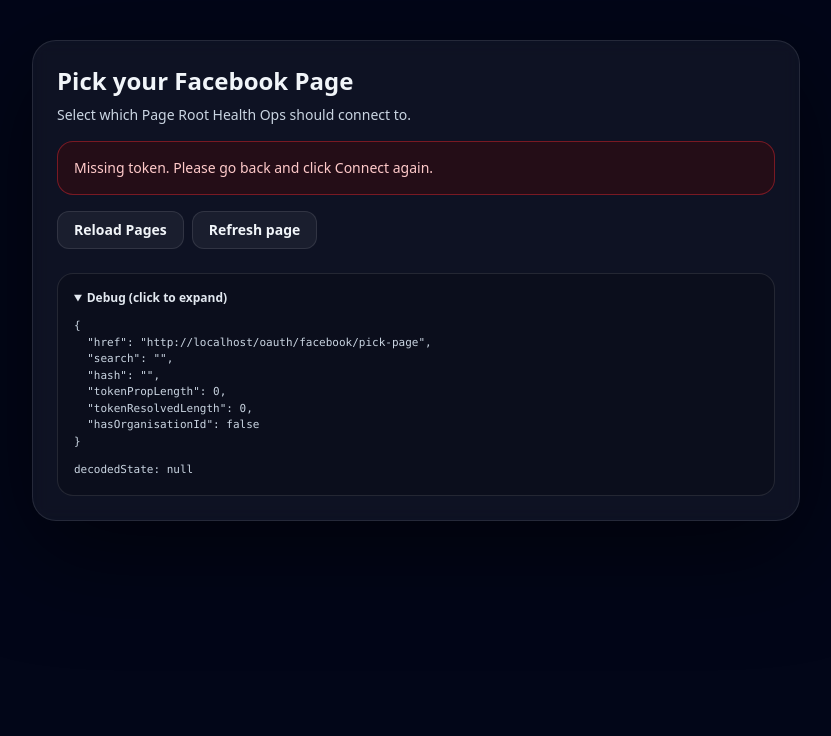
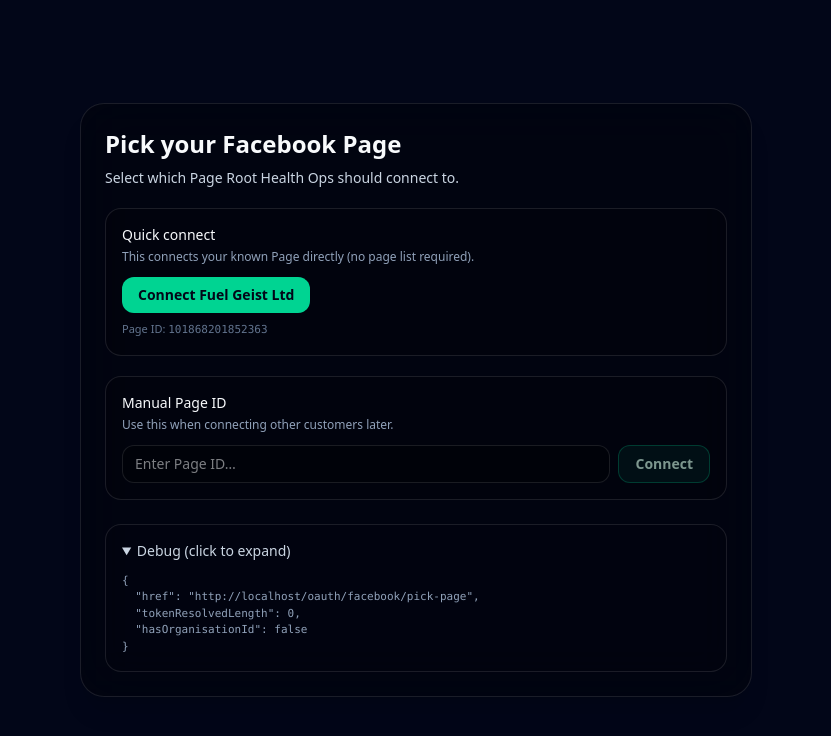
Before and after one commit to Hypnohippy/root-health-ops-dashboard1, a Next.js app: page /oauth/facebook/pick-page in a window 1280 px wide. Both pictures are taken after a click on the heading "Debug (click to expand)". Shown: the top 736 px of the page, without its empty margins (224-1055 px from the left). Built offline with nearby package versions, Linux system fonts and the light colour scheme.

Commit message:
Update page.tsx

```diff
--- a/app/oauth/facebook/pick-page/page.tsx
+++ b/app/oauth/facebook/pick-page/page.tsx
@@ -1,258 +1,172 @@
 "use client";
 
-import React, { useEffect, useMemo, useState } from "react";
+import React, { useMemo, useState } from "react";
 
-type FbPage = {
-  id: string;
-  name: string;
-  access_token?: string; // returned by /me/accounts
-};
+export const dynamic = "force-dynamic";
+export const revalidate = 0;
 
-function base64UrlToJson(s: string): any | null {
+function safeDecodeState(state?: string) {
+  if (!state) return null;
   try {
-    // base64url -> base64
-    const pad = "=".repeat((4 - (s.length % 4)) % 4);
-    const b64 = s.replace(/-/g, "+").replace(/_/g, "/") + pad;
-    const json = atob(b64);
-    return JSON.parse(json);
+    // try base64 JSON
+    const decoded = atob(state);
+    return JSON.parse(decoded);
   } catch {
-    return null;
+    try {
+      // try raw JSON
+      return JSON.parse(state);
+    } catch {
+      return null;
+    }
   }
 }
 
-function readTokenFromBrowser(): string {
-  if (typeof window === "undefined") return "";
+export default function PickFacebookPagePage() {
+  const [busy, setBusy] = useState(false);
+  const [err, setErr] = useState<string | null>(null);
+  const [okMsg, setOkMsg] = useState<string | null>(null);
+  const [manualPageId, setManualPageId] = useState("");
 
-  // token should be in querystring
-  const url = new URL(window.location.href);
-  const qToken = url.searchParams.get("token") || url.searchParams.get("access_token");
-  if (qToken) return qToken;
+  const href = typeof window !== "undefined" ? window.location.href : "";
+  const url = useMemo(() => {
+    if (typeof window === "undefined") return null;
+    try {
+      return new URL(window.location.href);
+    } catch {
+      return null;
+    }
+  }, [href]);
 
-  // fallback: sometimes people mistakenly put params in hash
-  const hash = (url.hash || "").replace(/^#/, "");
-  if (hash) {
-    const hp = new URLSearchParams(hash);
-    const hToken = hp.get("token") || hp.get("access_token");
-    if (hToken) return hToken;
-  }
+  const tokenResolved = (url?.searchParams.get("token") || "").trim();
+  const state = (url?.searchParams.get("state") || "").trim();
+  const decodedState = useMemo(() => safeDecodeState(state), [state]);
+  const organisationId =
+    (decodedState && (decodedState.organisationId || decodedState.organisation_id)) || null;
 
-  return "";
-}
+  // ✅ Your known FB Page
+  const FUELGEIST_PAGE_ID = "101868201852363";
 
-export default function PickFacebookPageClient({
-  token,
-  state,
-}: {
-  token?: string;
-  state?: string;
-}) {
-  const resolvedToken = useMemo(() => {
-    const t = (token || "").trim();
-    if (t) return t;
-    return readTokenFromBrowser();
-  }, [token]);
+  const connectPage = async (pageId: string) => {
+    setErr(null);
+    setOkMsg(null);
 
-  const decodedState = useMemo(() => {
-    const s = (state || "").trim();
-    if (!s) return null;
-    return base64UrlToJson(s);
-  }, [state]);
+    const pid = (pageId || "").trim();
+    if (!pid) {
+      setErr("Missing Page ID.");
+      return;
+    }
+    if (!tokenResolved) {
+      setErr("Missing token. Please go back and click Connect again.");
+      return;
+    }
 
-  const organisationId: string | null =
-    typeof decodedState?.organisationId === "string" ? decodedState.organisationId : null;
-
-  const [loading, setLoading] = useState(false);
-  const [pages, setPages] = useState<FbPage[]>([]);
-  const [error, setError] = useState<string | null>(null);
-  const [pickedId, setPickedId] = useState<string>("");
-
-  const debug = useMemo(() => {
-    if (typeof window === "undefined") return null;
-    const u = new URL(window.location.href);
-    return {
-      href: window.location.href,
-      search: u.search,
-      hash: u.hash,
-      tokenPropLength: (token || "").length,
-      tokenResolvedLength: resolvedToken.length,
-      hasOrganisationId: Boolean(organisationId),
-    };
-  }, [token, resolvedToken, organisationId]);
-
-  async function loadPages() {
-    setLoading(true);
-    setError(null);
-
+    setBusy(true);
     try {
-      const t = (resolvedToken || "").trim();
-      if (!t) {
-        setError("Missing token. Please go back and click Connect again.");
-        setPages([]);
-        return;
-      }
-
-      const res = await fetch(
-        `https://graph.facebook.com/v19.0/me/accounts?fields=id,name,access_token&access_token=${encodeURIComponent(
-          t
-        )}`,
-        { cache: "no-store" }
-      );
-
-      const json: any = await res.json().catch(() => null);
-
-      if (!res.ok) {
-        setError(
-          `Could not load Facebook Pages. (${res.status})\n` +
-            (json?.error?.message ? json.error.message : "Unknown error")
-        );
-        setPages([]);
-        return;
-      }
-
-      const list: FbPage[] = Array.isArray(json?.data) ? json.data : [];
-      setPages(list);
-
-      // auto-select if exactly one
-      if (list.length === 1 && list[0]?.id) setPickedId(list[0].id);
-
-      if (list.length === 0) {
-        setError(
-          "No Pages returned.\n\nIf you don’t see the right Page:\n" +
-            "• Make sure you logged into the correct Facebook account\n" +
-            "• Make sure you have Page access (Full control / Admin)\n" +
-            "• Try reconnecting and re-approving permissions"
-        );
-      }
-    } catch (e: any) {
-      setError(e?.message || "Failed to load Pages.");
-      setPages([]);
-    } finally {
-      setLoading(false);
-    }
-  }
-
-  async function saveSelection() {
-    setError(null);
-    try {
-      const picked = pages.find((p) => p.id === pickedId);
-      if (!picked) {
-        setError("Please select a Page first.");
-        return;
-      }
-
-      // Save to your existing social_accounts route
-      // NOTE: your table currently does NOT include a token column.
-      // For now we store page_id + page_name only (this fixes “wrong page”).
-      const res = await fetch("/api/social-accounts", {
+      const res = await fetch("/api/oauth/facebook/connect-page", {
         method: "POST",
         headers: { "Content-Type": "application/json" },
         body: JSON.stringify({
-          organisationId: organisationId || undefined,
-          platform: "facebook",
-          pageId: picked.id,
-          pageName: picked.name,
-          // If later you add a secure token field/table, we can store picked.access_token then.
+          token: tokenResolved,
+          pageId: pid,
+          organisationId,
         }),
       });
 
-      const out: any = await res.json().catch(() => null);
-      if (!res.ok) {
-        throw new Error(out?.error || `Failed to save Page (HTTP ${res.status}).`);
+      const data = await res.json().catch(() => ({}));
+      if (!res.ok || data?.success === false) {
+        throw new Error(data?.error || "Failed to connect page");
       }
 
-      // Send user back to Connect with a friendly success flag
-      const back = new URL("/connect", window.location.origin);
-      back.searchParams.set("provider", "facebook");
-      back.searchParams.set("success", "true");
-      back.searchParams.set("pageName", picked.name);
-      window.location.href = back.toString();
+      setOkMsg(`Connected: ${data?.pageName || "Facebook Page"} ✅`);
+
+      setTimeout(() => {
+        window.location.href = "/dashboard/connect?provider=facebook&success=1";
+      }, 700);
     } catch (e: any) {
-      setError(e?.message || "Failed to save selection.");
+      setErr(e?.message || "Failed to connect page");
+    } finally {
+      setBusy(false);
     }
-  }
-
-  useEffect(() => {
-    void loadPages();
-    // eslint-disable-next-line react-hooks/exhaustive-deps
-  }, []);
+  };
 
   return (
-    <div className="min-h-screen bg-slate-950 text-slate-100 px-4 py-10">
-      <div className="mx-auto w-full max-w-3xl rounded-3xl border border-white/10 bg-white/5 p-6 shadow-[0_30px_100px_rgba(0,0,0,0.55)] backdrop-blur">
+    <div className="min-h-screen bg-slate-950 text-slate-50 flex items-center justify-center px-4 py-10">
+      <div className="w-full max-w-2xl rounded-3xl border border-white/10 bg-black/30 backdrop-blur-xl p-6 shadow-xl">
         <h1 className="text-2xl font-semibold">Pick your Facebook Page</h1>
         <p className="mt-2 text-sm text-slate-300">
           Select which Page Root Health Ops should connect to.
         </p>
 
-        {error && (
-          <div className="mt-4 rounded-2xl border border-red-500/40 bg-red-950/40 p-4 text-sm text-red-200 whitespace-pre-wrap">
-            {error}
+        <div className="mt-5 rounded-2xl border border-white/10 bg-black/20 p-4">
+          <div className="text-sm font-medium">Quick connect</div>
+          <p className="mt-1 text-xs text-slate-400">
+            This connects your known Page directly (no page list required).
+          </p>
+
+          <button
+            type="button"
+            disabled={busy}
+            onClick={() => connectPage(FUELGEIST_PAGE_ID)}
+            className="mt-3 inline-flex items-center rounded-xl bg-emerald-400 px-4 py-2 text-sm font-semibold text-slate-950 hover:bg-emerald-300 disabled:opacity-60"
+          >
+            {busy ? "Connecting…" : "Connect Fuel Geist Ltd"}
+          </button>
+
+          <div className="mt-2 text-[11px] text-slate-500">
+            Page ID: <span className="font-mono">{FUELGEIST_PAGE_ID}</span>
+          </div>
+        </div>
+
+        <div className="mt-5 rounded-2xl border border-white/10 bg-black/20 p-4">
+          <div className="text-sm font-medium">Manual Page ID</div>
+          <p className="mt-1 text-xs text-slate-400">
+            Use this when connecting other customers later.
+          </p>
+
+          <div className="mt-3 flex gap-2">
+            <input
+              value={manualPageId}
+              onChange={(e) => setManualPageId(e.target.value)}
+              placeholder="Enter Page ID…"
+              className="w-full rounded-xl border border-white/10 bg-black/30 px-3 py-2 text-sm outline-none focus:border-emerald-400"
+            />
+            <button
+              type="button"
+              disabled={busy || !manualPageId.trim()}
+              onClick={() => connectPage(manualPageId)}
+              className="rounded-xl border border-emerald-400/40 bg-emerald-400/10 px-4 py-2 text-sm font-semibold text-emerald-100 hover:bg-emerald-400/20 disabled:opacity-60"
+            >
+              Connect
+            </button>
+          </div>
+        </div>
+
+        {okMsg && (
+          <div className="mt-4 rounded-xl border border-emerald-500/40 bg-emerald-500/10 p-3 text-sm text-emerald-200">
+            {okMsg}
           </div>
         )}
 
-        <div className="mt-4 flex items-center gap-2">
-          <button
-            type="button"
-            onClick={loadPages}
-            disabled={loading}
-            className="rounded-xl border border-white/10 bg-white/5 px-4 py-2 text-sm font-semibold hover:bg-white/10 disabled:opacity-60"
-          >
-            {loading ? "Loading…" : "Reload Pages"}
-          </button>
+        {err && (
+          <div className="mt-4 rounded-xl border border-red-500/40 bg-red-500/10 p-3 text-sm text-red-200">
+            {err}
+          </div>
+        )}
 
-          <button
-            type="button"
-            onClick={() => {
-              // hard refresh without changing anything
-              window.location.reload();
-            }}
-            className="rounded-xl border border-white/10 bg-white/5 px-4 py-2 text-sm font-semibold hover:bg-white/10"
-          >
-            Refresh page
-          </button>
-        </div>
-
-        <div className="mt-6 space-y-3">
-          {pages.map((p) => (
-            <label
-              key={p.id}
-              className="flex items-center gap-3 rounded-2xl border border-white/10 bg-black/20 p-4 hover:bg-white/5 cursor-pointer"
-            >
-              <input
-                type="radio"
-                name="fbpage"
-                value={p.id}
-                checked={pickedId === p.id}
-                onChange={() => setPickedId(p.id)}
-              />
-              <div className="min-w-0">
-                <div className="text-sm font-semibold text-slate-100 truncate">{p.name}</div>
-                <div className="text-xs text-slate-400 truncate">{p.id}</div>
-              </div>
-            </label>
-          ))}
-
-          {pages.length > 0 && (
-            <button
-              type="button"
-              onClick={saveSelection}
-              className="mt-2 w-full rounded-2xl bg-emerald-500 px-4 py-3 text-sm font-semibold text-slate-950 hover:bg-emerald-400 transition"
-            >
-              Use this Page
-            </button>
-          )}
-        </div>
-
-        {/* Debug panel (super helpful right now) */}
-        <details className="mt-6 rounded-2xl border border-white/10 bg-black/20 p-4">
-          <summary className="cursor-pointer text-xs font-semibold text-slate-200">
+        <details className="mt-6 rounded-2xl border border-white/10 bg-black/10 p-4">
+          <summary className="cursor-pointer text-sm text-slate-300">
             Debug (click to expand)
           </summary>
-          <pre className="mt-3 text-[11px] text-slate-300 whitespace-pre-wrap break-words">
-            {JSON.stringify(debug, null, 2)}
-          </pre>
-          <pre className="mt-3 text-[11px] text-slate-300 whitespace-pre-wrap break-words">
-            decodedState: {JSON.stringify(decodedState, null, 2)}
+          <pre className="mt-3 text-[11px] text-slate-400 whitespace-pre-wrap">
+{JSON.stringify(
+  {
+    href,
+    tokenResolvedLength: tokenResolved.length,
+    hasOrganisationId: !!organisationId,
+  },
+  null,
+  2
+)}
           </pre>
         </details>
       </div>
```
